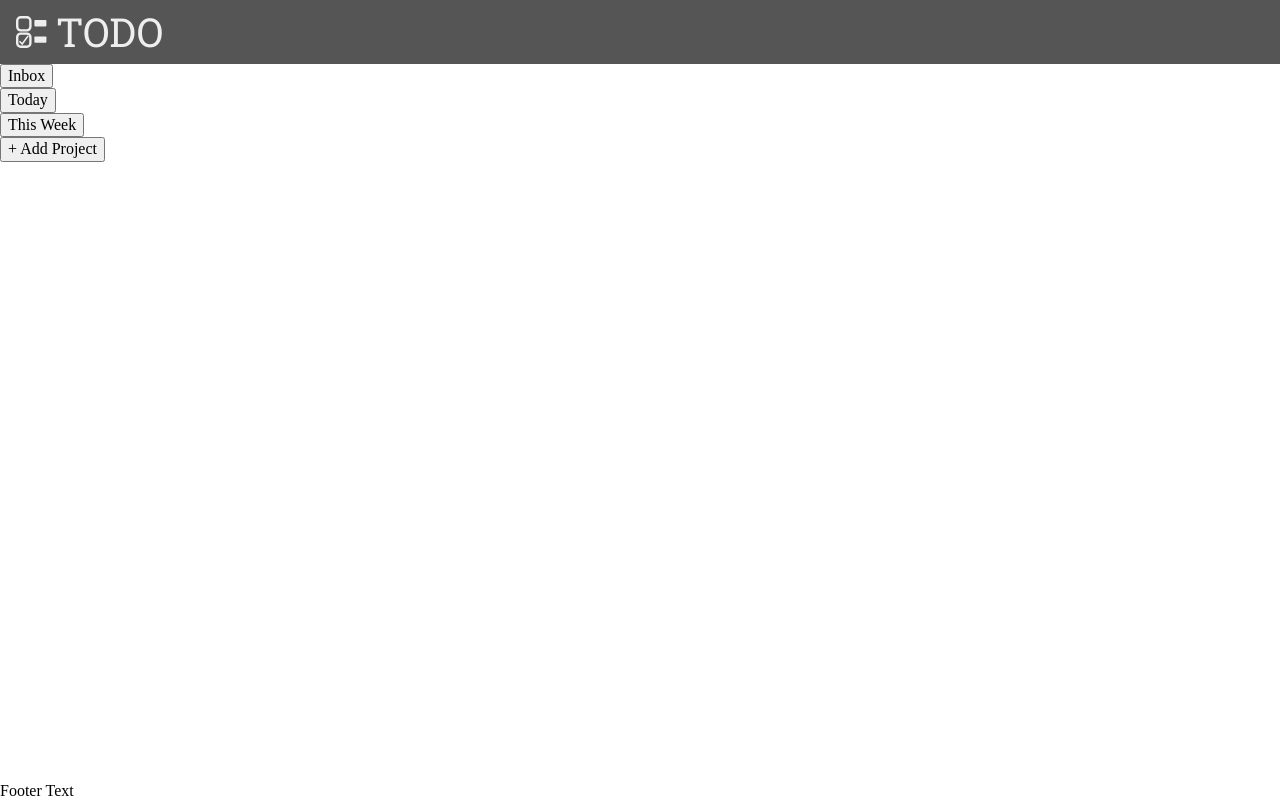
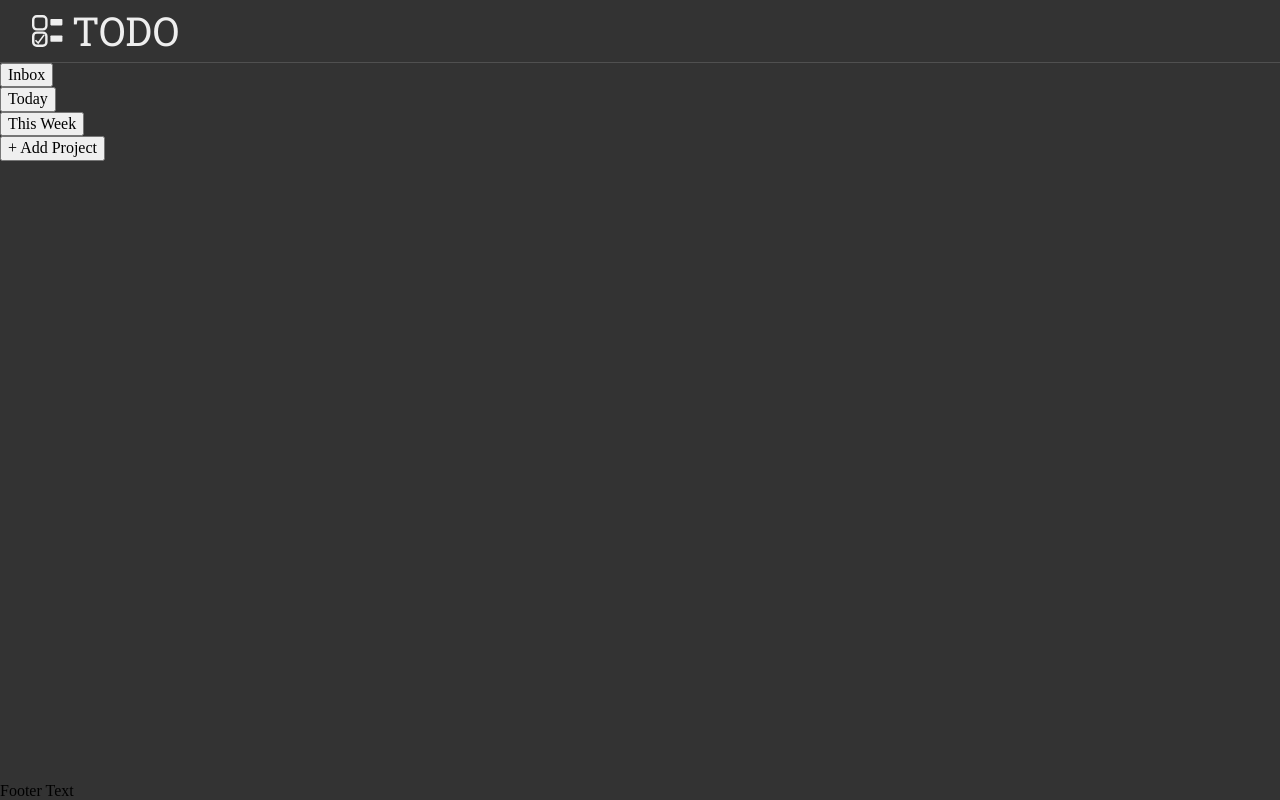
Before and after one commit to Christian-Tarello/ToDoApp, a website built with webpack: page src/index.html in a window 1280 px wide. Built offline with nearby package versions, Linux system fonts and the light colour scheme; what pubsub-js would draw is missing.

Commit message:
Set colors

```diff
--- a/src/style.css
+++ b/src/style.css
@@ -11,15 +11,15 @@ body {
     display: grid;
     grid-template-rows: auto 1fr auto;
     height: 100dvh;
+    background-color: #333333;
 }
 
 header {
-    background-color: #555555;
+    border-bottom: #505050 1px solid;
     display: flex;
     align-items: center;
     gap: 0.5rem;
-    height: 4rem;
-    padding-left: 1rem;
+    padding: 0.5rem 2rem;
 }
 
 .mainTitle-icon {
```
